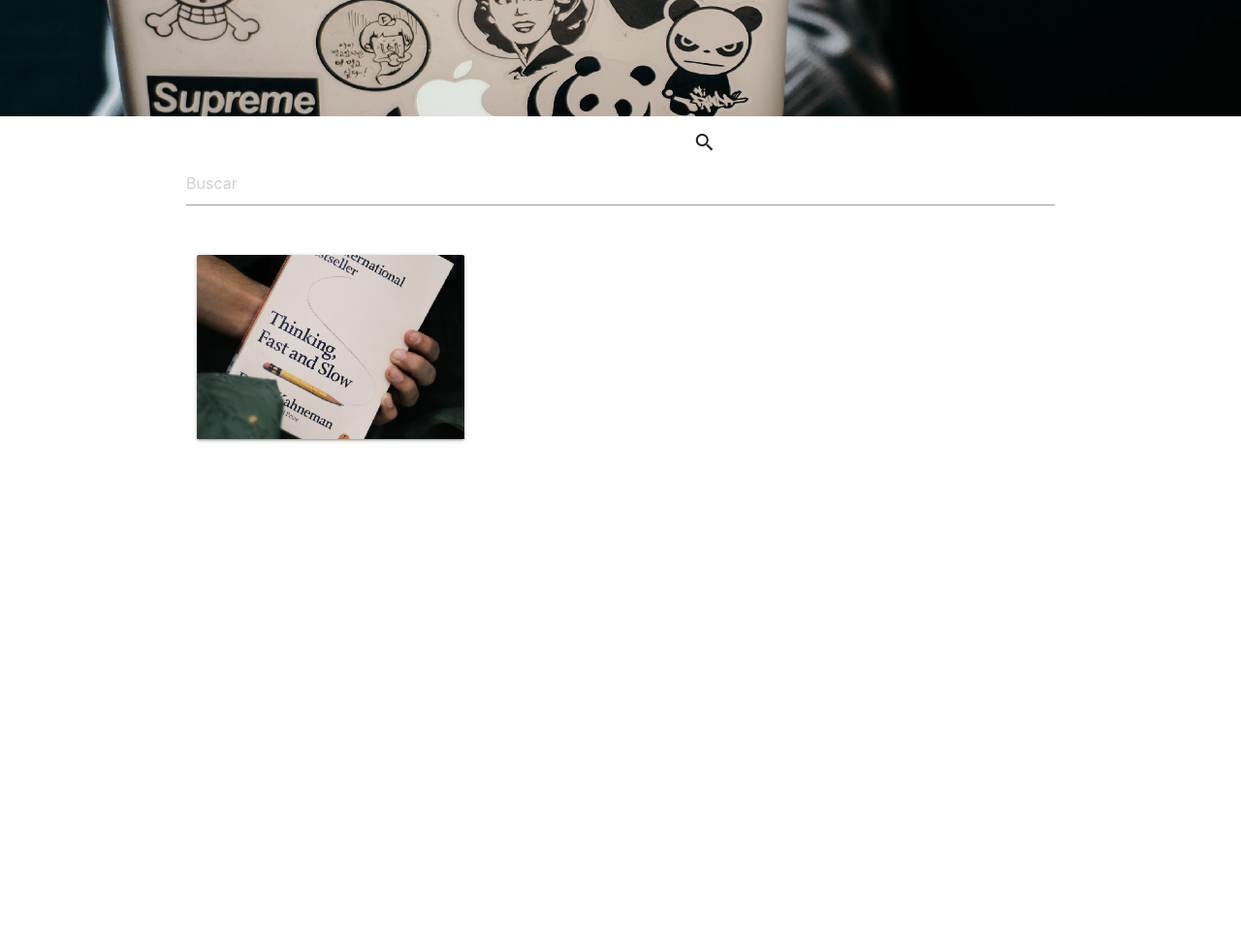
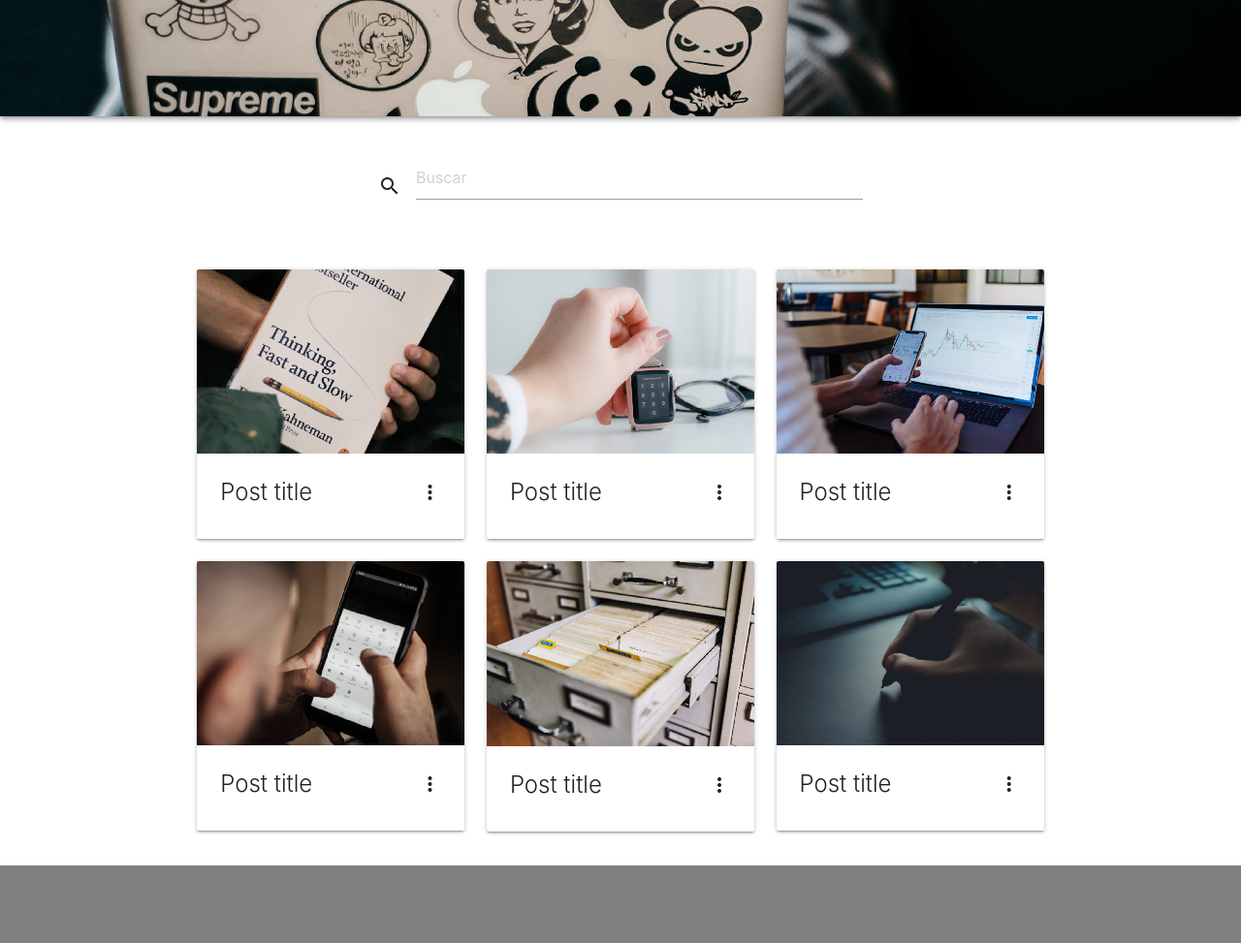
Before and after one commit to nilia2020/materialize-curso, a plain HTML site: page index.html in a window 1280 px wide. Shown: the part 380-1353 px from the top of the page at 97% size. Before the commit the page ends 848 px from the top, so only its background shows below. Drawn offline with nearby package versions, Linux system fonts and the light colour scheme.

Commit message:
index finalizado

```diff
--- a/css/main.css
+++ b/css/main.css
@@ -34,3 +34,23 @@ header ul a {
     background-position: center;
     background-size: cover;
 }
+
+.input-field.input-container {
+    height: 100px;
+    display: flex;
+    margin: 0 auto;
+    float: none;
+}
+.input-field > #search {
+    margin-top: 25px;
+}
+.input-container i {
+    margin-top: 45px;
+    margin-right: 15px;
+}
+
+footer.page-footer {
+    height: 80px;
+    background: grey;
+    bottom: 0;
+}
--- a/index.html
+++ b/index.html
@@ -17,7 +17,7 @@
   <header>
     <nav class="container">
       <a class="brand-logo valign-wrapper" href="#">
-        <img class="responsive-img left" src="/assets/img/Logo.jpg" alt="Logo de Mi blog">
+        <img class="responsive-img left z-depth-2" src="/assets/img/Logo.jpg" alt="Logo de Mi blog">
       </a>
       <ul class="right valign-wrapper">
         <li><a href="#">Sobre nosotros</a></li>
@@ -25,15 +25,16 @@
         <li><a class="btn" href="#">Registro</a></li>
       </ul>
     </nav>
-    <section class="header-main-pic">
+    <section class="header-main-pic z-depth-2">
     </section>
     <main class="container">
       <section>
         <div class="section">
           <div class="row">
-            <div class="col m7 input-field input-container"></div>
-            <i class="material-icons">search</i>
-            <input id="search" type="text" placeholder="Buscar">
+            <div class="col m7 input-field input-container">
+              <i class="material-icons ">search</i>
+              <input id="search" type="text" placeholder="Buscar">
+            </div>
           </div>
         </div>
       </section>
@@ -44,11 +45,121 @@
               <div class="card-image waves-effect waves-block waves-light">
                 <img src="/assets/img/card1.jpg" alt="" class="activator">
               </div>
+              <div class="card-content">
+                <span class="card-title activator grey-text text-darken-4">Post title<i
+                    class="material-icons right">more_vert</i></span>
+              </div>
+              <div class="card-reveal">
+                <span class="card-title grey-text text-darken-4">Post title
+                  <i class="material-icons right">close</i>
+
+                </span>
+                <p>Here is some more information about this product that is only revealed once clicked on.</p>
+                <a class="waves-effect waves-teal teal lighten-4 btn-flat" href="post.html">Ir</a>
+              </div>
+            </div>
+          </article>
+          <article class="col s12 m6 l4">
+            <div class="card">
+              <div class="card-image waves-effect waves-block waves-light">
+                <img src="/assets/img/card2.jpg" alt="" class="activator">
+              </div>
+              <div class="card-content">
+                <span class="card-title activator grey-text text-darken-4">Post title<i
+                    class="material-icons right">more_vert</i></span>
+              </div>
+              <div class="card-reveal">
+                <span class="card-title grey-text text-darken-4">Post title
+                  <i class="material-icons right">close</i>
+
+                </span>
+                <p>Here is some more information about this product that is only revealed once clicked on.</p>
+                <a class="waves-effect waves-teal teal lighten-4 btn-flat" href="post.html">Ir</a>
+              </div>
+            </div>
+          </article>
+          <article class="col s12 m6 l4">
+            <div class="card">
+              <div class="card-image waves-effect waves-block waves-light">
+                <img src="/assets/img/card3.jpg" alt="" class="activator">
+              </div>
+              <div class="card-content">
+                <span class="card-title activator grey-text text-darken-4">Post title<i
+                    class="material-icons right">more_vert</i></span>
+              </div>
+              <div class="card-reveal">
+                <span class="card-title grey-text text-darken-4">Post title
+                  <i class="material-icons right">close</i>
+
+                </span>
+                <p>Here is some more information about this product that is only revealed once clicked on.</p>
+                <a class="waves-effect waves-teal teal lighten-4 btn-flat" href="post.html">Ir</a>
+              </div>
+            </div>
+          </article>
+          <article class="col s12 m6 l4">
+            <div class="card">
+              <div class="card-image waves-effect waves-block waves-light">
+                <img src="/assets/img/card4.jpg" alt="" class="activator">
+              </div>
+              <div class="card-content">
+                <span class="card-title activator grey-text text-darken-4">Post title<i
+                    class="material-icons right">more_vert</i></span>
+              </div>
+              <div class="card-reveal">
+                <span class="card-title grey-text text-darken-4">Post title
+                  <i class="material-icons right">close</i>
+
+                </span>
+                <p>Here is some more information about this product that is only revealed once clicked on.</p>
+                <a class="waves-effect waves-teal teal lighten-4 btn-flat" href="post.html">Ir</a>
+              </div>
+            </div>
+          </article>
+          <article class="col s12 m6 l4">
+            <div class="card">
+              <div class="card-image waves-effect waves-block waves-light">
+                <img src="/assets/img/card5.jpg" alt="" class="activator">
+              </div>
+              <div class="card-content">
+                <span class="card-title activator grey-text text-darken-4">Post title<i
+                    class="material-icons right">more_vert</i></span>
+              </div>
+              <div class="card-reveal">
+                <span class="card-title grey-text text-darken-4">Post title
+                  <i class="material-icons right">close</i>
+
+                </span>
+                <p>Here is some more information about this product that is only revealed once clicked on.</p>
+                <a class="waves-effect waves-teal teal lighten-4 btn-flat" href="post.html">Ir</a>
+              </div>
+            </div>
+          </article>
+          <article class="col s12 m6 l4">
+            <div class="card">
+              <div class="card-image waves-effect waves-block waves-light">
+                <img src="/assets/img/card6.jpg" alt="" class="activator">
+              </div>
+              <div class="card-content">
+                <span class="card-title activator grey-text text-darken-4">Post title<i
+                    class="material-icons right">more_vert</i></span>
+              </div>
+              <div class="card-reveal">
+                <span class="card-title grey-text text-darken-4">Post title
+                  <i class="material-icons right">close</i>
+
+                </span>
+                <p>Here is some more information about this product that is only revealed once clicked on.</p>
+                <a class="waves-effect waves-teal teal lighten-4 btn-flat" href="post.html">Ir</a>
+              </div>
             </div>
           </article>
         </div>
       </section>
     </main>
+    <footer class="page-footer">
+
+    </footer>
   </header>
   <!-- Compiled and minified JavaScript -->
   <script src="https://cdnjs.cloudflare.com/ajax/libs/materialize/1.0.0/js/materialize.min.js"></script>
```
Also changed, not shown: post.html (added, +20 -0 lines).
